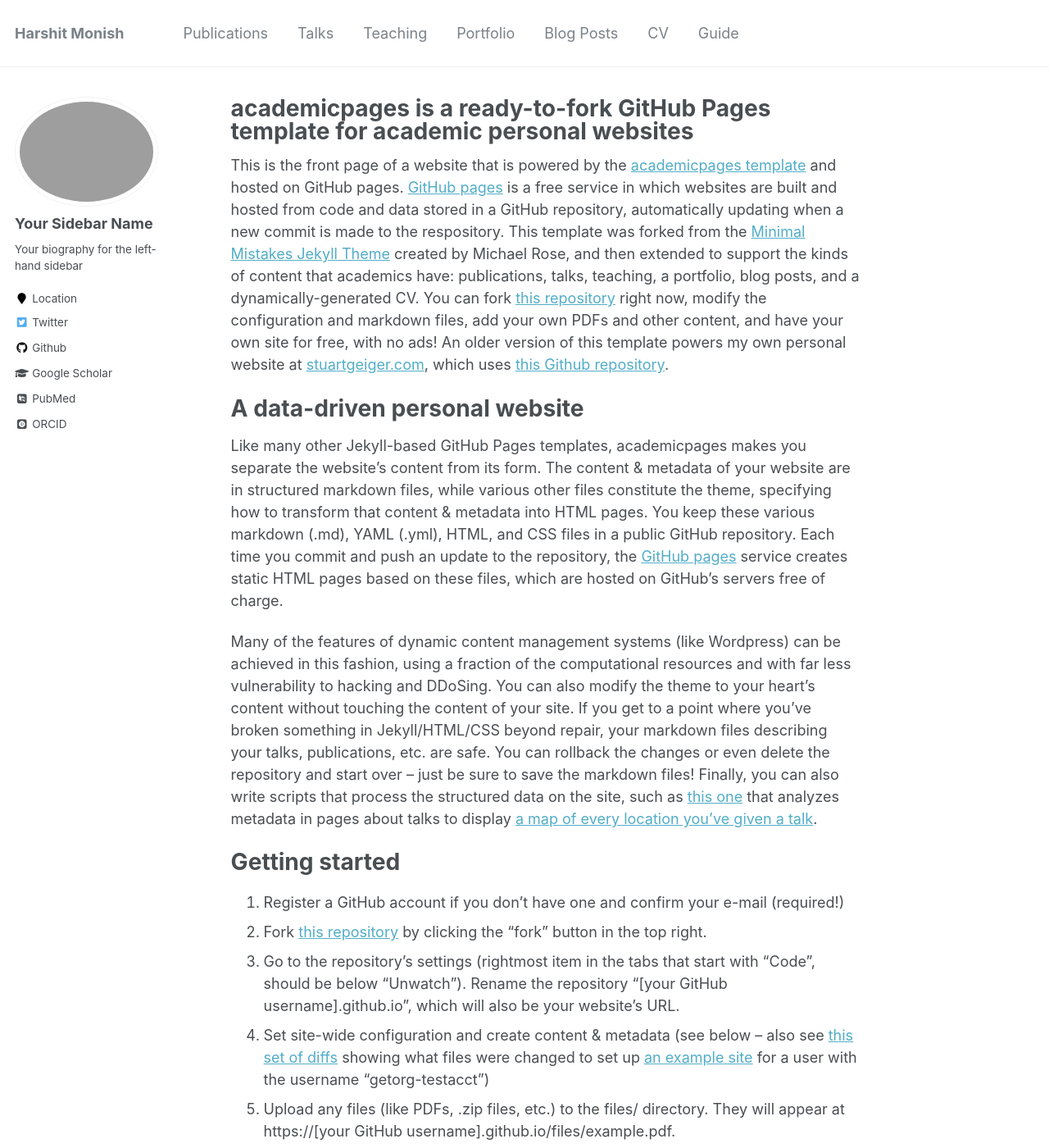
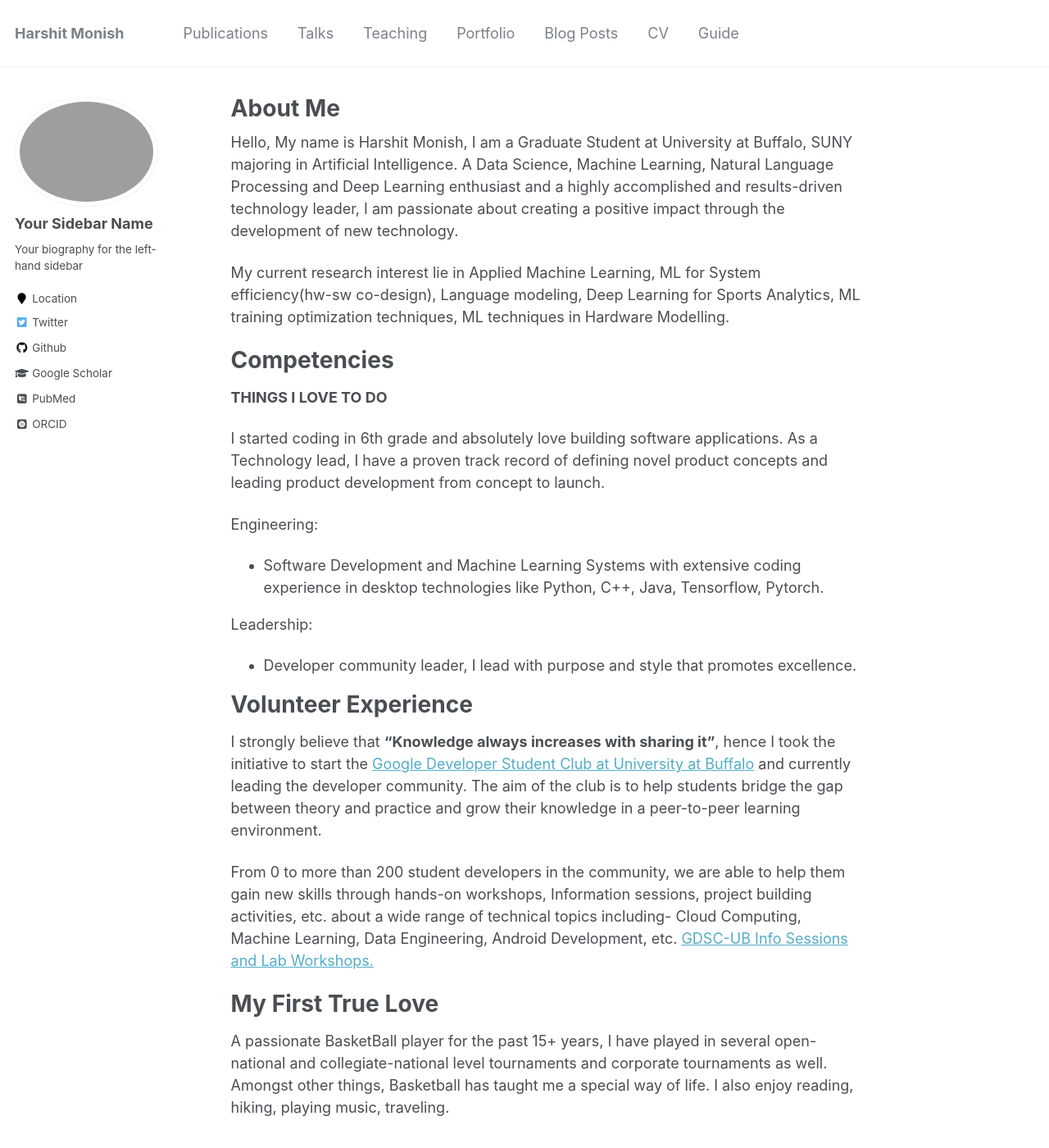
Before and after one commit to harshitmonish/harshitmonish.github.io, a Jekyll site: the page built from _pages/about.md, in a window 1280 px wide and 1400 px high. Shown: the whole window at 82% size. Built offline with Jekyll 4.4.1, drawn with Linux system fonts in a browser that asks for light colours; some web fonts are replaced; some of the changed text lies outside the part shown.

Commit message:
Updated MAin page

```diff
--- a/_pages/about.md
+++ b/_pages/about.md
@@ -1,6 +1,6 @@
 ---
 permalink: /
-title: "academicpages is a ready-to-fork GitHub Pages template for academic personal websites"
+title: "About Me"
 excerpt: "About me"
 author_profile: true
 redirect_from:
@@ -8,43 +8,29 @@ redirect_from:
   - /about.html
 ---
 
-This is the front page of a website that is powered by the [academicpages template](https://github.com/academicpages/academicpages.github.io) and hosted on GitHub pages. [GitHub pages](https://pages.github.com) is a free service in which websites are built and hosted from code and data stored in a GitHub repository, automatically updating when a new commit is made to the respository. This template was forked from the [Minimal Mistakes Jekyll Theme](https://mmistakes.github.io/minimal-mistakes/) created by Michael Rose, and then extended to support the kinds of content that academics have: publications, talks, teaching, a portfolio, blog posts, and a dynamically-generated CV. You can fork [this repository](https://github.com/academicpages/academicpages.github.io) right now, modify the configuration and markdown files, add your own PDFs and other content, and have your own site for free, with no ads! An older version of this template powers my own personal website at [stuartgeiger.com](http://stuartgeiger.com), which uses [this Github repository](https://github.com/staeiou/staeiou.github.io).
+Hello, My name is Harshit Monish, I am a Graduate Student at University at Buffalo, SUNY majoring in Artificial Intelligence. A Data Science, Machine Learning, Natural Language Processing and Deep Learning enthusiast and a highly accomplished and results-driven technology leader, I am passionate about creating a positive impact through the development of new technology.
 
-A data-driven personal website
+My current research interest lie in Applied Machine Learning, ML for System efficiency(hw-sw co-design), Language modeling, Deep Learning for Sports Analytics, ML training optimization techniques, ML techniques in Hardware Modelling.
+
+Competencies
 ======
-Like many other Jekyll-based GitHub Pages templates, academicpages makes you separate the website's content from its form. The content & metadata of your website are in structured markdown files, while various other files constitute the theme, specifying how to transform that content & metadata into HTML pages. You keep these various markdown (.md), YAML (.yml), HTML, and CSS files in a public GitHub repository. Each time you commit and push an update to the repository, the [GitHub pages](https://pages.github.com/) service creates static HTML pages based on these files, which are hosted on GitHub's servers free of charge.
+**THINGS I LOVE TO DO**
 
-Many of the features of dynamic content management systems (like Wordpress) can be achieved in this fashion, using a fraction of the computational resources and with far less vulnerability to hacking and DDoSing. You can also modify the theme to your heart's content without touching the content of your site. If you get to a point where you've broken something in Jekyll/HTML/CSS beyond repair, your markdown files describing your talks, publications, etc. are safe. You can rollback the changes or even delete the repository and start over -- just be sure to save the markdown files! Finally, you can also write scripts that process the structured data on the site, such as [this one](https://github.com/academicpages/academicpages.github.io/blob/master/talkmap.ipynb) that analyzes metadata in pages about talks to display [a map of every location you've given a talk](https://academicpages.github.io/talkmap.html).
+I started coding in 6th grade and absolutely love building software applications. As a Technology lead, I have a proven track record of defining novel product concepts and leading product development from concept to launch.
 
-Getting started
+Engineering:
+* Software Development and Machine Learning Systems with extensive coding experience in desktop technologies like Python, C++, Java, Tensorflow, Pytorch.
+
+Leadership:
+* Developer community leader, I lead with purpose and style that promotes excellence.
+
+Volunteer Experience
 ======
-1. Register a GitHub account if you don't have one and confirm your e-mail (required!)
-1. Fork [this repository](https://github.com/academicpages/academicpages.github.io) by clicking the "fork" button in the top right.
-1. Go to the repository's settings (rightmost item in the tabs that start with "Code", should be below "Unwatch"). Rename the repository "[your GitHub username].github.io", which will also be your website's URL.
-1. Set site-wide configuration and create content & metadata (see below -- also see [this set of diffs](http://archive.is/3TPas) showing what files were changed to set up [an example site](https://getorg-testacct.github.io) for a user with the username "getorg-testacct")
-1. Upload any files (like PDFs, .zip files, etc.) to the files/ directory. They will appear at https://[your GitHub username].github.io/files/example.pdf.
-1. Check status by going to the repository settings, in the "GitHub pages" section
+ I strongly believe that **"Knowledge always increases with sharing it"**, hence I took the initiative to start the [Google Developer Student Club at University at Buffalo](https://gdsc.community.dev/university-at-buffalo/) and currently leading the developer community. The aim of the club is to help students bridge the gap between theory and practice and grow their knowledge in a peer-to-peer learning environment.
 
-Site-wide configuration
-------
-The main configuration file for the site is in the base directory in [_config.yml](https://github.com/academicpages/academicpages.github.io/blob/master/_config.yml), which defines the content in the sidebars and other site-wide features. You will need to replace the default variables with ones about yourself and your site's github repository. The configuration file for the top menu is in [_data/navigation.yml](https://github.com/academicpages/academicpages.github.io/blob/master/_data/navigation.yml). For example, if you don't have a portfolio or blog posts, you can remove those items from that navigation.yml file to remove them from the header.
+ From 0 to more than 200 student developers in the community, we are able to help them gain new skills through hands-on workshops, Information sessions, project building activities, etc. about a wide range of technical topics including- Cloud Computing, Machine Learning, Data Engineering, Android Development, etc. [GDSC-UB Info Sessions and Lab Workshops.](https://www.youtube.com/channel/UCE81NjVFck4axGmgZpwG--Q)
 
-Create content & metadata
-------
-For site content, there is one markdown file for each type of content, which are stored in directories like _publications, _talks, _posts, _teaching, or _pages. For example, each talk is a markdown file in the [_talks directory](https://github.com/academicpages/academicpages.github.io/tree/master/_talks). At the top of each markdown file is structured data in YAML about the talk, which the theme will parse to do lots of cool stuff. The same structured data about a talk is used to generate the list of talks on the [Talks page](https://academicpages.github.io/talks), each [individual page](https://academicpages.github.io/talks/2012-03-01-talk-1) for specific talks, the talks section for the [CV page](https://academicpages.github.io/cv), and the [map of places you've given a talk](https://academicpages.github.io/talkmap.html) (if you run this [python file](https://github.com/academicpages/academicpages.github.io/blob/master/talkmap.py) or [Jupyter notebook](https://github.com/academicpages/academicpages.github.io/blob/master/talkmap.ipynb), which creates the HTML for the map based on the contents of the _talks directory).
-
-**Markdown generator**
-
-I have also created [a set of Jupyter notebooks](https://github.com/academicpages/academicpages.github.io/tree/master/markdown_generator
-) that converts a CSV containing structured data about talks or presentations into individual markdown files that will be properly formatted for the academicpages template. The sample CSVs in that directory are the ones I used to create my own personal website at stuartgeiger.com. My usual workflow is that I keep a spreadsheet of my publications and talks, then run the code in these notebooks to generate the markdown files, then commit and push them to the GitHub repository.
-
-How to edit your site's GitHub repository
-------
-Many people use a git client to create files on their local computer and then push them to GitHub's servers. If you are not familiar with git, you can directly edit these configuration and markdown files directly in the github.com interface. Navigate to a file (like [this one](https://github.com/academicpages/academicpages.github.io/blob/master/_talks/2012-03-01-talk-1.md) and click the pencil icon in the top right of the content preview (to the right of the "Raw | Blame | History" buttons). You can delete a file by clicking the trashcan icon to the right of the pencil icon. You can also create new files or upload files by navigating to a directory and clicking the "Create new file" or "Upload files" buttons.
-
-Example: editing a markdown file for a talk
-![Editing a markdown file for a talk](/images/editing-talk.png)
-
-For more info
-------
-More info about configuring academicpages can be found in [the guide](https://academicpages.github.io/markdown/). The [guides for the Minimal Mistakes theme](https://mmistakes.github.io/minimal-mistakes/docs/configuration/) (which this theme was forked from) might also be helpful.
+My First True Love
+=====
+A passionate BasketBall player for the past 15+ years, I have played in several open-national and collegiate-national level tournaments and corporate tournaments as well. Amongst other things, Basketball has taught me a special way of life.
+I also enjoy reading, hiking, playing music, traveling.
```
